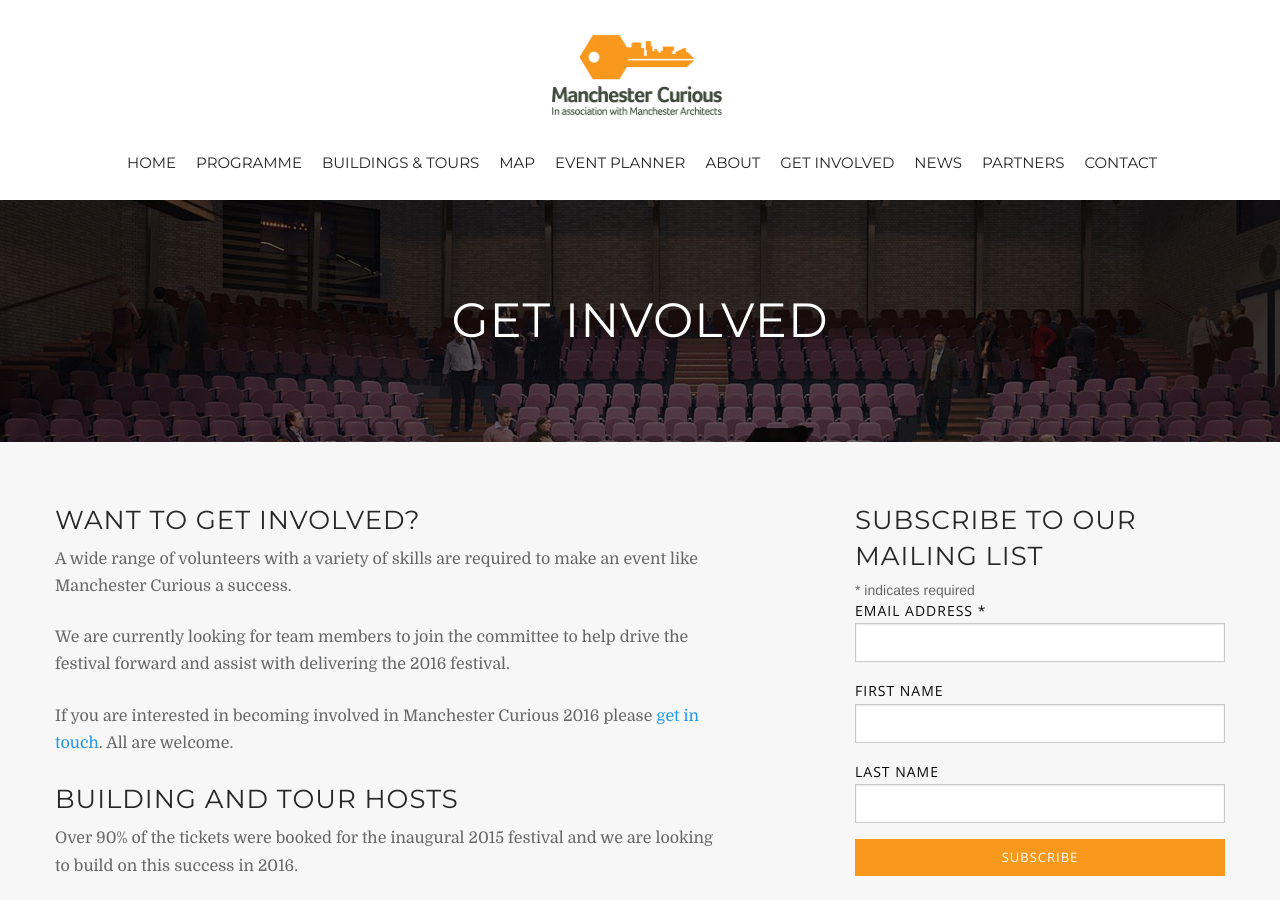
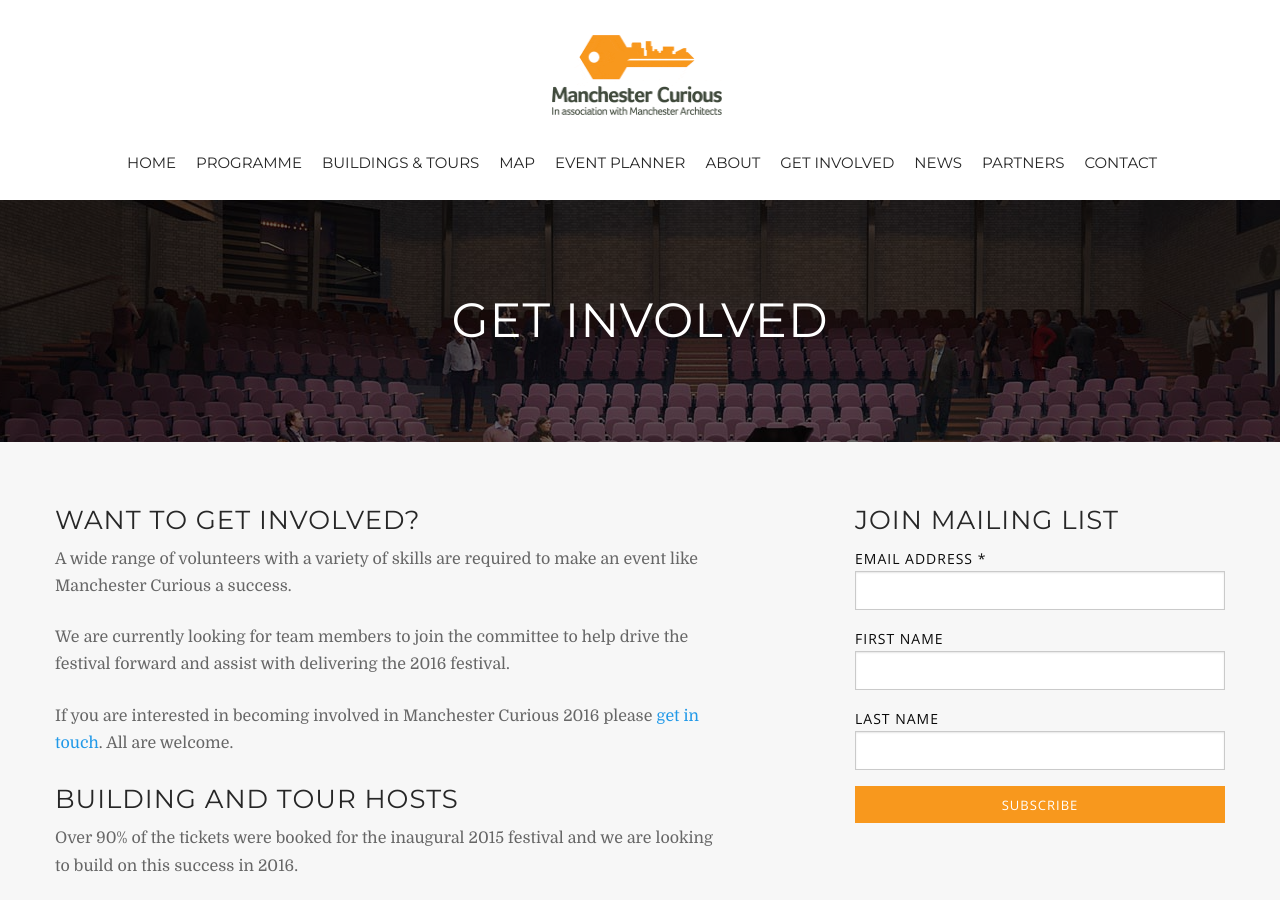
Before and after one commit to manchester-curious/manchester-curious.github.io, a Jekyll site: the page built from get-involved.html, in a window 1280 px wide and 900 px high. Built offline with Jekyll 4.4.1, drawn with Linux system fonts in a browser that asks for light colours; nearby versions of some CDN libraries; comment, search, counter and statistics services are not loaded.

Commit message:
Amended look of Mailchimp widget

```diff
--- a/get-involved.html
+++ b/get-involved.html
@@ -37,8 +37,7 @@ promos:
 		<div id="mc_embed_signup">
 		<form action="//manchestercurious.us11.list-manage.com/subscribe/post?u=d8fb12d5d66923a46964036e9&amp;id=47febe0062" method="post" id="mc-embedded-subscribe-form" name="mc-embedded-subscribe-form" class="validate" target="_blank" novalidate>
 		    <div id="mc_embed_signup_scroll">
-			<h2>Subscribe to our mailing list</h2>
-			<div class="indicates-required"><span class="asterisk">*</span> indicates required</div>
+			<h2>Join Mailing List</h2>
 			<div class="mc-field-group">
 				<label for="mce-EMAIL">Email Address  <span class="asterisk">*</span>
 			</label>
```
